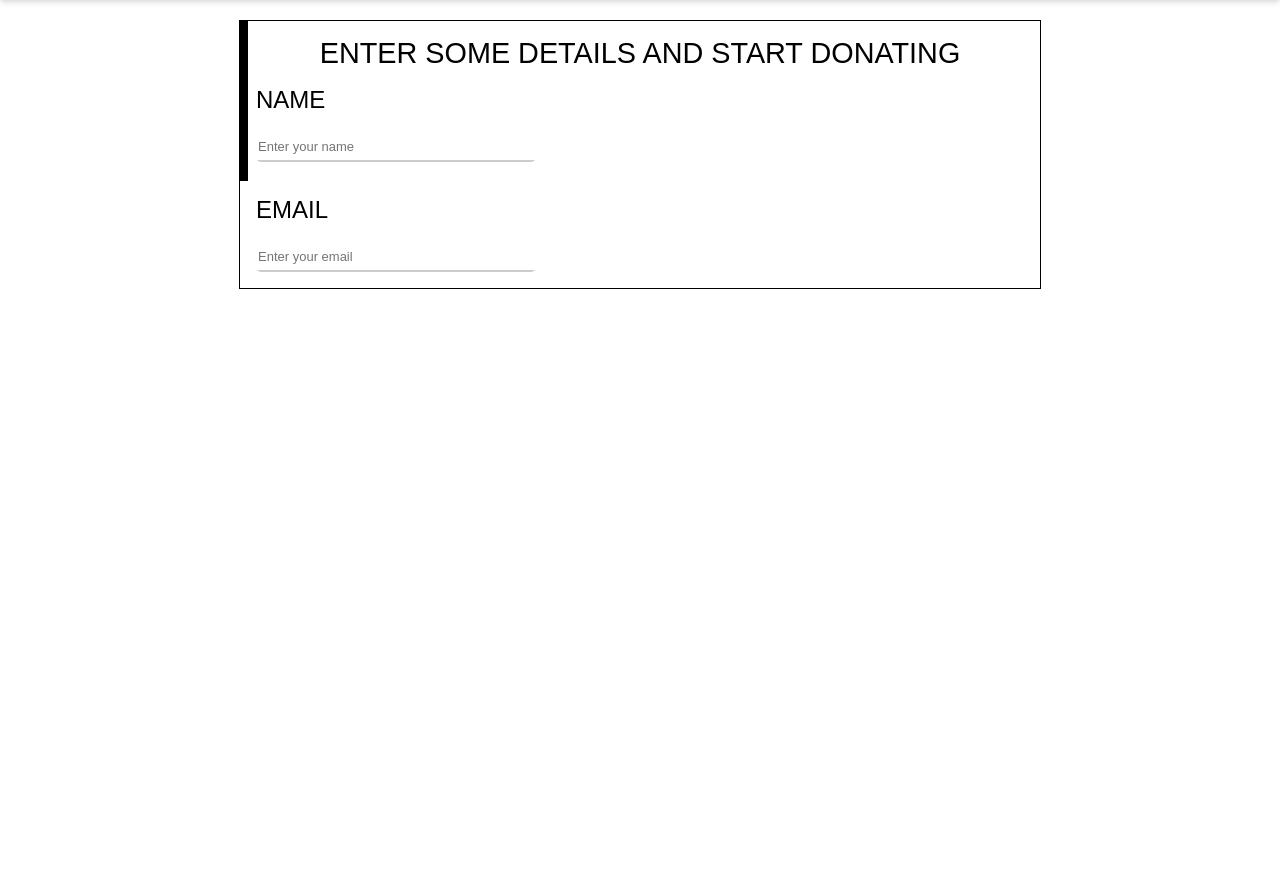
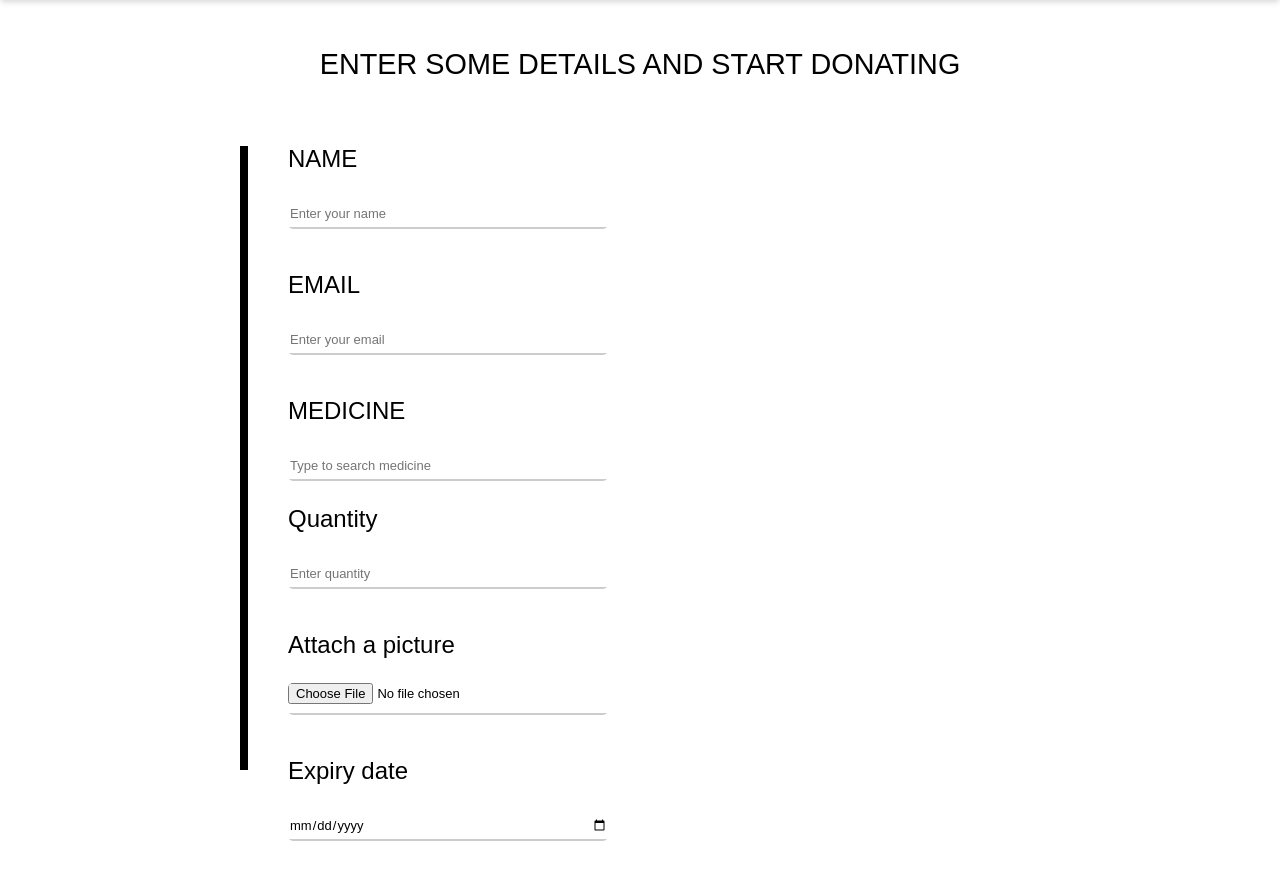
Before and after one commit to aditya303030/medex-web, a Django app: template home/templates/donate.html in a window 1280 px wide. Shown: the part 46-921 px from the top of the page. Before the commit the page ends 335 px from the top, so only its background shows below. Run offline with Django 3.2, Linux system fonts and the light colour scheme; the template is opened without the code that fills it, so the values that code supplies are empty.

Commit message:
donation form edited-added fields

```diff
--- a/home/static/home.css
+++ b/home/static/home.css
@@ -208,7 +208,7 @@ body {
     margin: 20px auto 0px;
     width: 90%;
     max-width: 50rem;
-    border: 1px solid black;
+    /* border: 1px solid black; */
     width: 100%;
 }
 
@@ -216,18 +216,20 @@ body {
     content: " ";
     position: absolute;
     width: 8px;
-    height: 10rem;
+    bottom: -1rem;
+    top: 12rem;
     background-color: #000000;
 }
 .main-container-form div.main-donation-form div.main-donation-head {
     font-size: 1.8rem;
-    margin: 1rem;
+    margin-top: 3rem;
+    margin-bottom:4rem ;
     font-family: Quicksand, sans-serif;
 
 }
 
 .main-container-form div.main-donation-form form.donation-form p {
     font-size: 1.5rem;
-    margin: 1rem;
+    margin-left: 3rem;
     font-family: Arial, Helvetica, sans-serif;
 }
--- a/home/static/users.css
+++ b/home/static/users.css
@@ -100,9 +100,9 @@ body {
 }
 
 .input1 {
-    width: 35%;
+    width: 40%;
     height: 2rem;
-    margin-left: 1rem;
+    margin-left: 3rem;
     margin-right: 1rem;
     font-family: sans-serif;
     font-size: small;
--- a/home/templates/donate.html
+++ b/home/templates/donate.html
@@ -2,8 +2,8 @@
     <head>
         <meta charset="UTF-8">
         <meta name="description" content="Donate">
+        <link rel="stylesheet" href="../static/users.css">
         <link rel="stylesheet" href="../static/home.css">
-        <link rel="stylesheet" href="../static/users.css">
     </head>
     <body>
         <div class="header">
@@ -36,7 +36,22 @@
                     <p>NAME</p>
                     <div><input type="text" name="donation-form-name" placeholder="Enter your name" class="input1 donation-form-name"></div><br>
                     <p>EMAIL</p>
-                    <div><input type="text" name="donation-form-email" placeholder="Enter your email" class="input1 donation-form-email"></div>
+                    <div><input type="text" name="donation-form-email" placeholder="Enter your email" class="input1 donation-form-email"></div><br>
+                    <p>MEDICINE</p>
+                    <div class="search-wrapper">
+                        <div class="search-input">
+                            <input type="text" name="donation-form-sear-input" placeholder="Type to search medicine" class="input1 donation-form-search-input">
+                            <!-- <div class="auto-complete-box">
+
+                            </div> -->
+                        </div>
+                    </div>
+                    <p>Quantity</p>
+                    <div><input type="number" name="donation-form-quantity" placeholder="Enter quantity" class="input1 donation-form-quantity"></div><br>
+                    <p>Attach a picture</p>
+                    <div><input type="file" name="donation-form-attach-picture" placeholder="Attach a picture" class="input1 donation-form-attach-picture"></div><br>
+                    <p>Expiry date</p>
+                    <div><input type="date" name="donation-form-expiry-date" placeholder="Expiry date" class="input1 donation-form-expiry-date"></div><br>
                 </form>
             </div>
         </div>
--- a/home/urls.py
+++ b/home/urls.py
@@ -4,7 +4,7 @@ from home.views import *
 
 urlpatterns = [
     path('',views.homepage,name = "homepage" ),
-    path('about',views.about,name="about"),
-    path('why',views.whypage,name='whypage'),
-    path('donate',views.donate,name='donate')
+    path('about/',views.about,name="about"),
+    path('why/',views.whypage,name='whypage'),
+    path('donate/',views.donate,name='donate')
 ]
--- a/home/views.py
+++ b/home/views.py
@@ -32,4 +32,5 @@ def whypage(request):
   return render(request,'whypage.html',{})
 
 def donate(request):
+  # if request.method=="POST":
   return render(request,'donate.html',{})
```
Also changed, not shown: medex/urls.py (line endings or trailing spaces).
